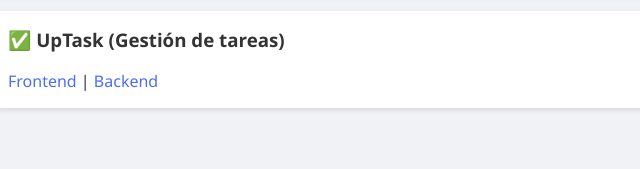
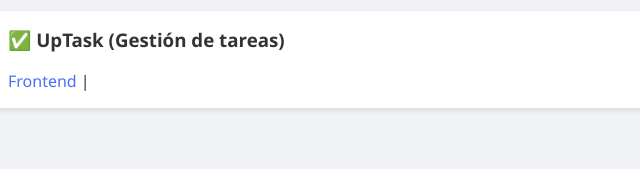
Before and after one commit to jakqui/jakqui.github.io, a plain HTML site: page index.html in a window 1280 px wide. Shown: the part 1522-1691 px from the top of the page, 148-788 px from the left. Drawn offline with Linux system fonts and the light colour scheme.

Commit message:
Update index.html

```diff
--- a/index.html
+++ b/index.html
@@ -119,7 +119,6 @@
   <div class="project">
     <h3>✅ UpTask (Gestión de tareas)</h3>
     <a href="https://aprendiendo-react-drab.vercel.app/auth/login" target="_blank">Frontend</a> |
-    <a href="https://uptask-backend-tw8s.onrender.com/" target="_blank">Backend</a>
   </div>
 </div>
 
```
